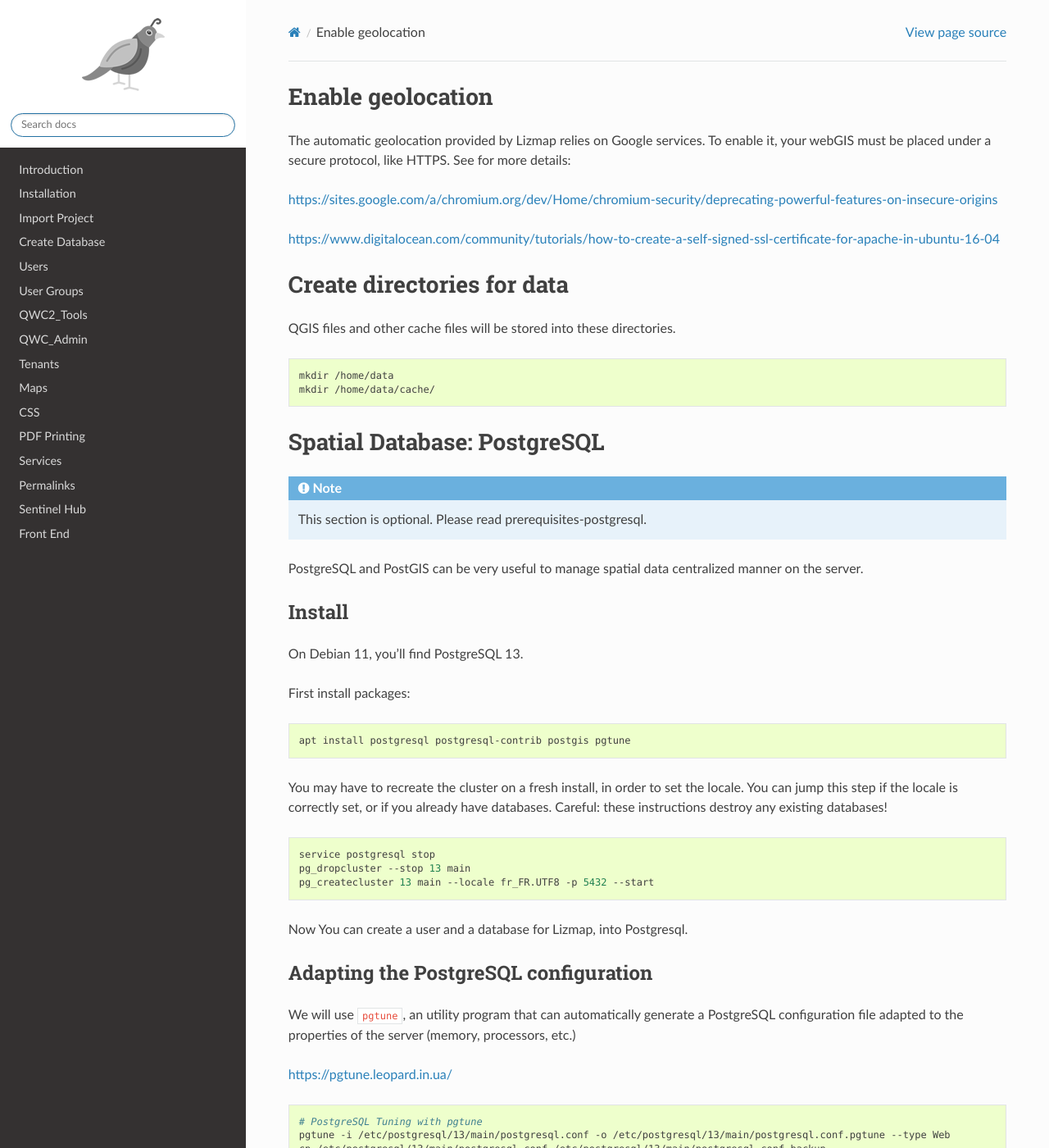
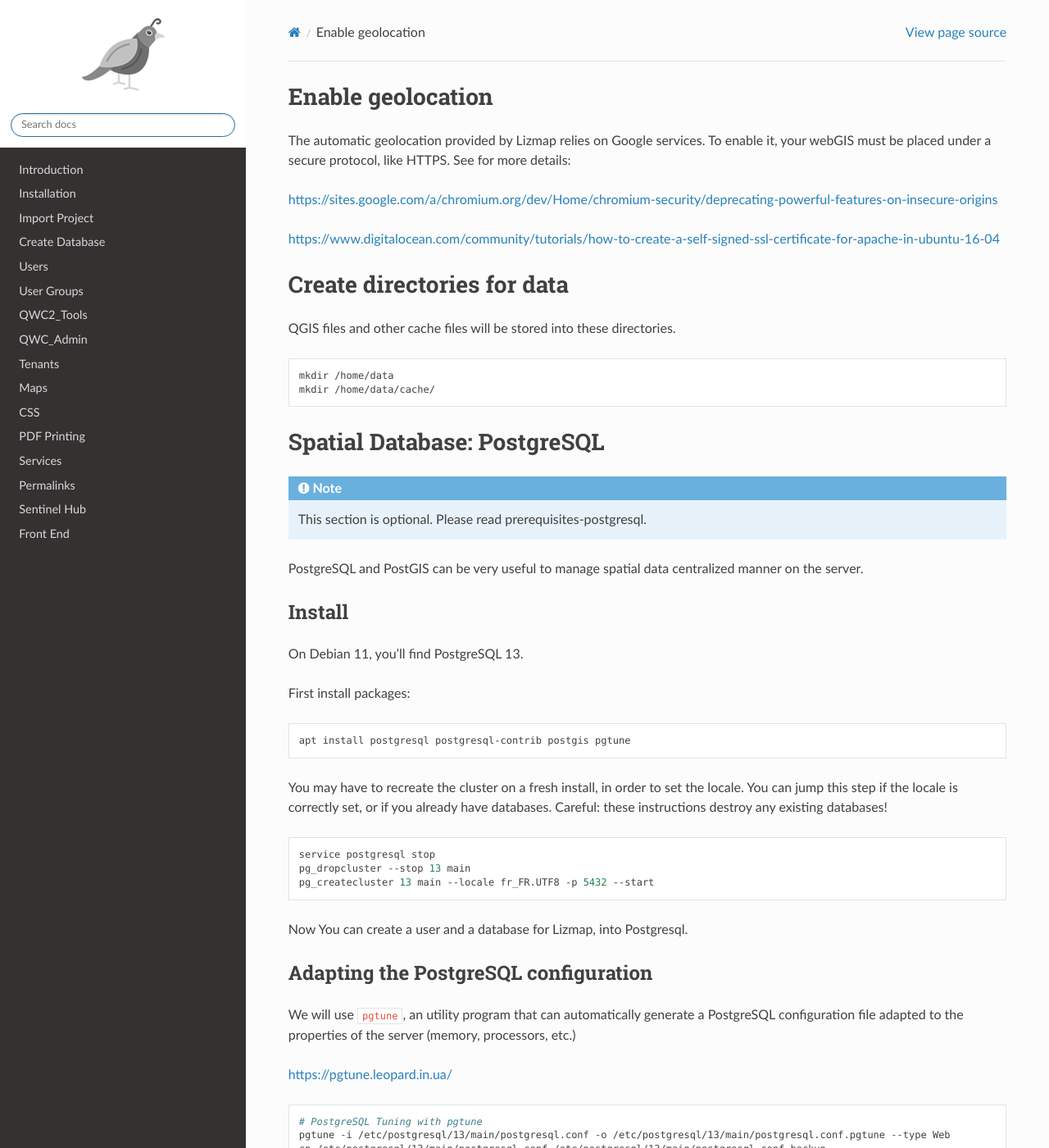
Before and after one commit to AcuGIS/readdocs, a Sphinx documentation site: the page built from docs/source/extras.rst, in a window 1280 px wide and 1400 px high. Shown: the whole window at 82% size. Built offline with Sphinx 7.4.7 and the Read the Docs theme 3.1.0, drawn with Linux system fonts in a browser that asks for light colours; pages that are not in the unit, such as notebooks, are missing from menus.

Commit message:
Update custom.css

```diff
--- a/docs/source/_static/css/custom.css
+++ b/docs/source/_static/css/custom.css
@@ -11,3 +11,7 @@
     text-align: center;
     color: #fcfcfc;
 }
+
+.highlight {
+    background: #ffffff !important;
+}
```
